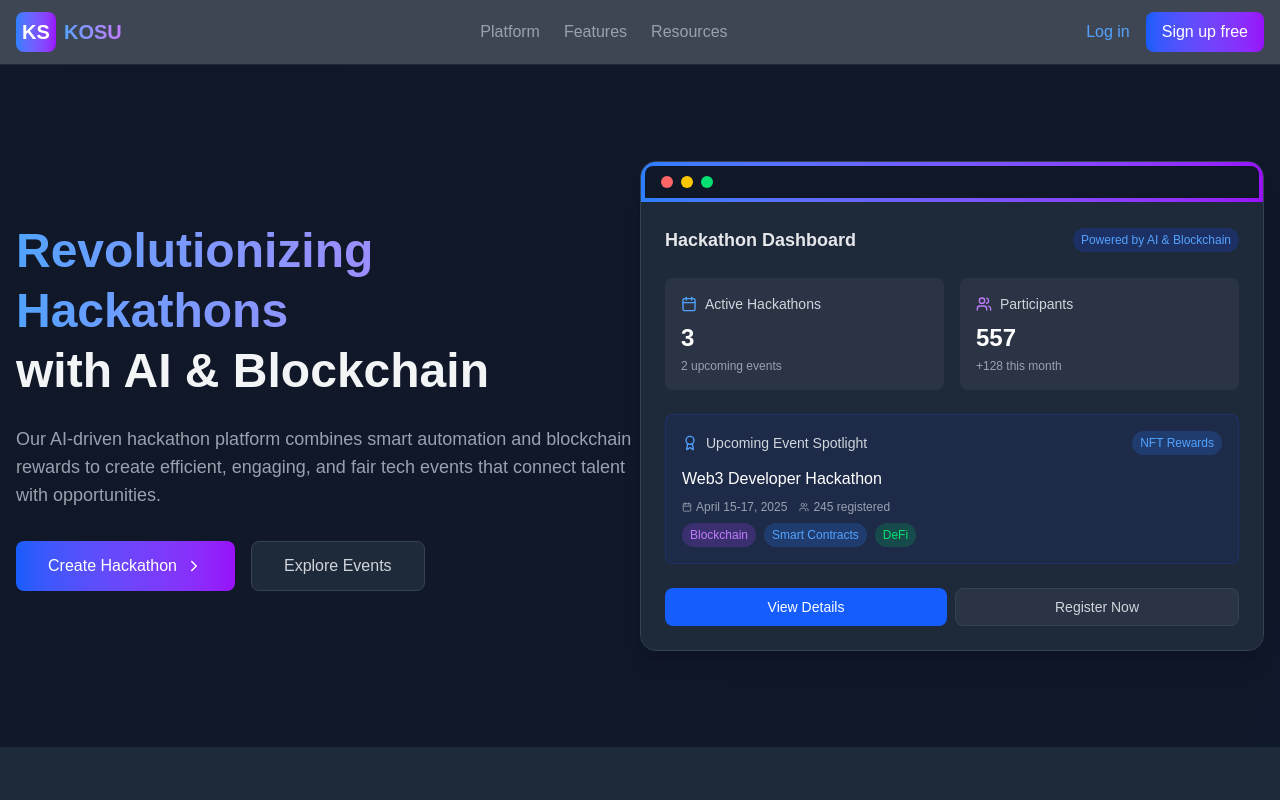
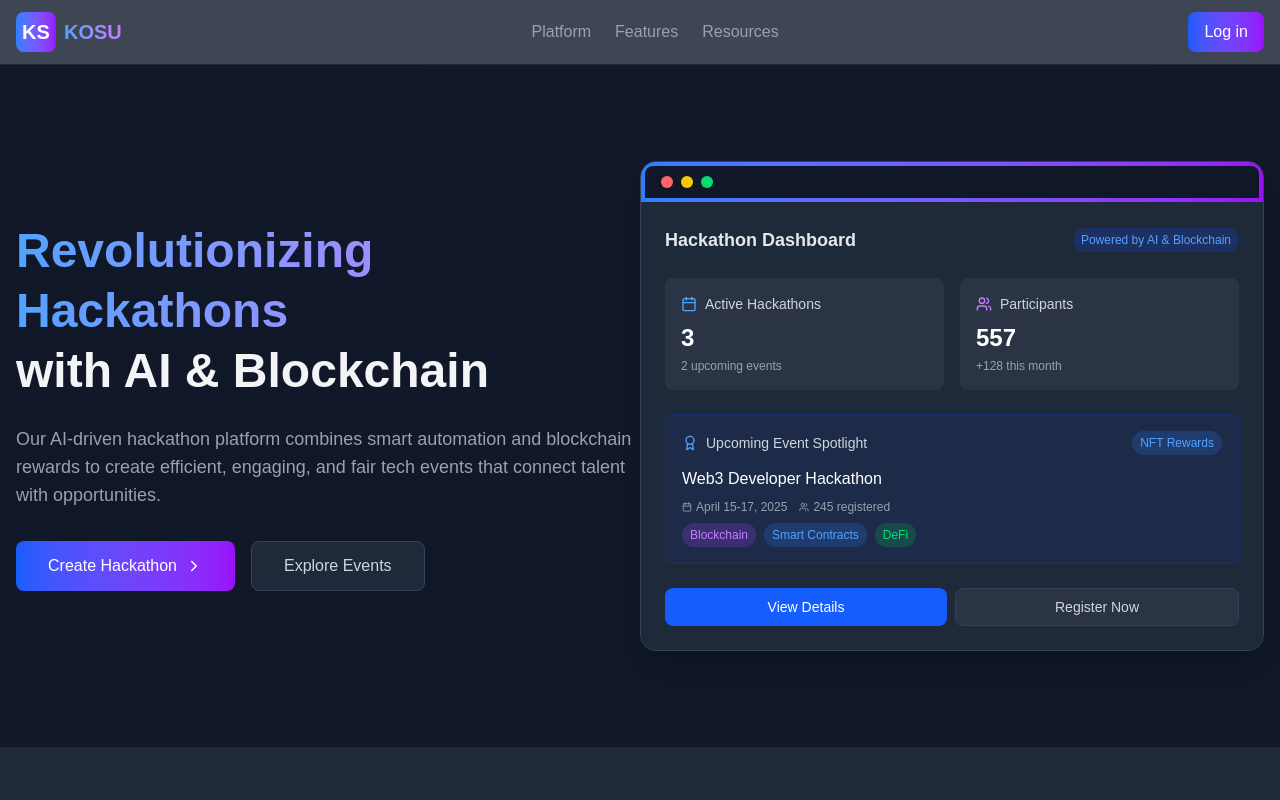
Before and after one commit to adityajha2005/kosu, a Next.js app: page / in a window 1280 px wide. Shown: the top 800 px of the page. Built offline with nearby package versions, Linux system fonts and the light colour scheme.

Commit message:
login using petra wallet added

```diff
--- a/package.json
+++ b/package.json
@@ -13,7 +13,8 @@
     "lucide-react": "^0.479.0",
     "next": "15.2.1",
     "react": "^19.0.0",
-    "react-dom": "^19.0.0"
+    "react-dom": "^19.0.0",
+    "web3": "^4.16.0"
   },
   "devDependencies": {
     "@eslint/eslintrc": "^3",
--- a/src/components/Header.tsx
+++ b/src/components/Header.tsx
@@ -1,16 +1,44 @@
 "use client";
-import React, { useState } from 'react'
-import { motion, AnimatePresence } from 'framer-motion'
-import {
-
-    Menu,
-    X,
-
-  } from 'lucide-react';
+import React, { useState } from "react";
+import { useRouter } from "next/navigation";
+import { motion, AnimatePresence } from "framer-motion";
+import { Menu, X } from "lucide-react";
+import Link from "next/link";
+declare global {
+  interface Window {
+    aptos?: {
+      connect: () => Promise<{ address: string }>;
+    };
+  }
+}
 
 
-function Header () {
+function Header() {
   const [mobileMenuOpen, setMobileMenuOpen] = useState(false);
+  const router = useRouter();
+
+  const handlePetraWalletConnection = async () => {
+    try {
+      if (!window.aptos) {
+        alert("Petra Wallet not detected.");
+        return;
+      }
+
+      const response = await window.aptos.connect();
+      const { address } = response;
+
+      if (!address) {
+        throw new Error("No address found in connection response.");
+      }
+
+      alert("Petra Wallet Connected Successfully!");
+      router.push("/home");
+    } catch (error) {
+      console.error("Failed to connect to Petra Wallet:", error);
+      alert(`Failed to connect: ${(error as Error).message}`);
+    }
+  };
+
   return (
     <header className="sticky top-0 z-50 bg-gray-900/80 backdrop-blur-md border-b border-gray-800">
       <div className="container mx-auto px-4 py-3 flex justify-between items-center">
@@ -29,48 +57,48 @@ function Header () {
         </div>
 
         <nav className="hidden md:flex gap-6">
-        <motion.a
-          href="/"
-          className="text-gray-400 hover:text-blue-400 font-medium"
+          <motion.div
             whileHover={{ y: -2 }}
             transition={{ type: "spring", stiffness: 400, damping: 10 }}
           >
+            <Link href="/" className="text-gray-400 hover:text-blue-400 font-medium">
               Platform
-        </motion.a>
-        <motion.a
-          href="features"
-          className="text-gray-400 hover:text-blue-400 font-medium"
+            </Link>
+          </motion.div>
+          <motion.div
             whileHover={{ y: -2 }}
             transition={{ type: "spring", stiffness: 400, damping: 10 }}
           >
+            <Link href="/features" className="text-gray-400 hover:text-blue-400 font-medium">
               Features
-        </motion.a>
-
-        <motion.a
-          href="resources"
-          className="text-gray-400 hover:text-blue-400 font-medium"
+            </Link>
+          </motion.div>
+          <motion.div
             whileHover={{ y: -2 }}
             transition={{ type: "spring", stiffness: 400, damping: 10 }}
           >
+            <Link href="/resources" className="text-gray-400 hover:text-blue-400 font-medium">
               Resources
-        </motion.a>
+            </Link>
+          </motion.div>
         </nav>
 
         <div className="hidden md:flex items-center gap-4">
           <motion.button
-          className="text-blue-400 font-medium"
+            className="bg-gradient-to-r from-blue-600 to-purple-600 text-white px-4 py-2 rounded-lg font-medium cursor-pointer"
             whileHover={{ scale: 1.05 }}
             whileTap={{ scale: 0.95 }}
+            onClick={handlePetraWalletConnection}
           >
             Log in
           </motion.button>
-        <motion.button
+          {/* <motion.button
             className="bg-gradient-to-r from-blue-600 to-purple-600 text-white px-4 py-2 rounded-lg font-medium"
             whileHover={{ scale: 1.05, boxShadow: "0 0 15px rgba(79, 70, 229, 0.5)" }}
             whileTap={{ scale: 0.95 }}
           >
-          Sign up free
-        </motion.button>
+            Sign up for free
+          </motion.button> */}
         </div>
 
         {/* Mobile menu button */}
@@ -92,23 +120,31 @@ function Header () {
             transition={{ duration: 0.3 }}
           >
             <div className="container mx-auto px-4 py-4 flex flex-col gap-4">
-            <a href="#" className="text-gray-400 hover:text-blue-400 font-medium py-2">Platform</a>
-            <a href="#" className="text-gray-400 hover:text-blue-400 font-medium py-2">Features</a>
-
-            <a href="#" className="text-gray-400 hover:text-blue-400 font-medium py-2">Resources</a>
+              <Link href="/" className="text-gray-400 hover:text-blue-400 font-medium py-2">
+                Platform
+              </Link>
+              <Link href="/features" className="text-gray-400 hover:text-blue-400 font-medium py-2">
+                Features
+              </Link>
+              <Link href="/resources" className="text-gray-400 hover:text-blue-400 font-medium py-2">
+                Resources
+              </Link>
               <div className="flex gap-4 pt-2">
-              <button className="text-blue-400 font-medium">Log in</button>
-                <button className="bg-gradient-to-r from-blue-600 to-purple-600 text-white px-4 py-2 rounded-lg font-medium">
+                <button onClick={handlePetraWalletConnection}
+                className="bg-gradient-to-r from-blue-600 to-purple-600 text-white px-4 py-2 rounded-lg font-medium cursor-pointer"
+                >Log in</button>
+                {/* <button
+                className="bg-gradient-to-r from-blue-600 to-purple-600 text-white px-4 py-2 rounded-lg font-medium cursor-pointer"
+                >
                   Sign up for free
-                </button>
+                </button> */}
               </div>
             </div>
           </motion.div>
         )}
       </AnimatePresence>
     </header>
-
-  )
+  );
 }
 
-export default Header
+export default Header;
```
Also changed, not shown: 2 other files (tests, documents, lock files or other folders). Lines whose indentation alone changed are shown as unchanged.
